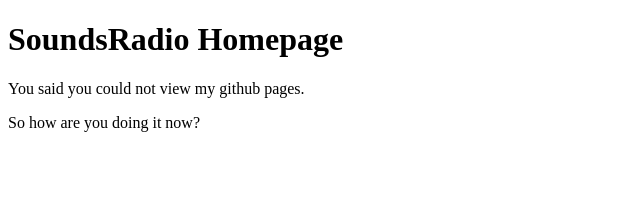
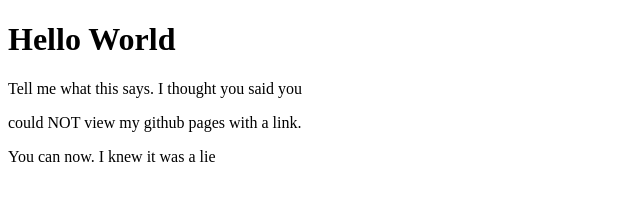
Before and after one commit to SoundsRadio/soundsradio.github.io, a plain HTML site: page index.html in a window 1280 px wide. Shown: the whole page, without its empty margins (0-640 px from the left). Drawn offline with Linux system fonts and the light colour scheme.

Commit message:
Update index.html content and add viewport meta tag

```diff
--- a/index.html
+++ b/index.html
@@ -1,12 +1,14 @@
 <!DOCTYPE html>
 <html lang="en">
 <head>
-  <meta charset="UTF-8">
-  <title>SoundsRadio</title>
+    <meta charset="UTF-8">
+    <meta name="viewport" content="width=device-width, initial-scale=1.0">
+    <title>SoundsRadio</title>
 </head>
 <body>
-  <h1>SoundsRadio Homepage</h1>
-  <p>You said you could not view my github pages.</p>
-<p></p>So how are you doing it now?</p>
+    <h1>Hello World</h1>
+    <p>Tell me what this says. I thought you said you</p>
+  <p>could NOT view my github pages with a link.</p>
+  <p>You can now. I knew it was a lie</p>
 </body>
 </html>
```
